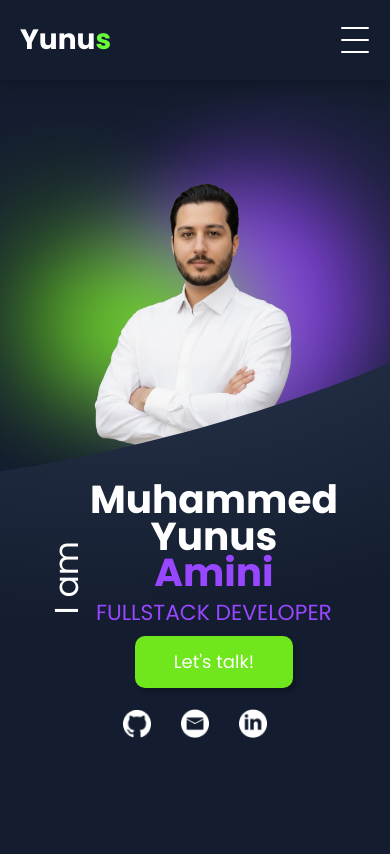
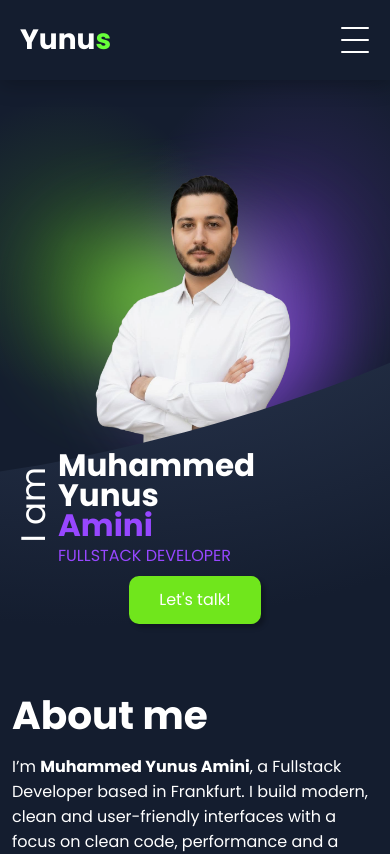
Before and after one commit to mya63/portfolio-2.0, an Angular app: page /#/ in a window 390 px wide. Shown: the top 854 px of the page. Built offline with nearby package versions, Linux system fonts and the light colour scheme.

Commit message:
fix(hero): shorten mobile transition to about section

```diff
--- a/src/app/pages/home/about-me/about-me.scss
+++ b/src/app/pages/home/about-me/about-me.scss
@@ -130,3 +130,15 @@
     font-size: clamp(36px, 10vw, 60px);
   }
 }
+
+@media (max-width: 699.98px) {
+  .about {
+    padding: 32px 0 64px;
+  }
+}
+
+@media (max-width: 420px) {
+  .about {
+    padding-top: 24px;
+  }
+}
--- a/src/app/pages/home/hero/hero.scss
+++ b/src/app/pages/home/hero/hero.scss
@@ -1129,6 +1129,154 @@
   }
 }
 
+@media (max-width: 699.98px) and (min-height: 641px) {
+  .hero {
+    --wave-top: clamp(138px, 18svh, 172px);
+    --wave-width: max(190vw, 820px);
+
+    min-height: clamp(650px, 74svh, 700px);
+  }
+
+  .hero-grid {
+    width: 100%;
+    max-width: none;
+    min-height: clamp(650px, 74svh, 700px);
+    display: block;
+    padding: 0;
+    text-align: left;
+  }
+
+  .hero-photo-wrap {
+    position: absolute;
+    left: 50%;
+    top: clamp(52px, 9svh, 88px);
+    width: clamp(250px, 68vw, 390px);
+    transform: translateX(-50%);
+  }
+
+  .hero-photo {
+    max-height: clamp(255px, 40svh, 360px);
+  }
+
+  .hero-text {
+    position: absolute;
+    left: 50%;
+    top: clamp(402px, 53svh, 488px);
+    width: min(calc(100% - 32px), 430px);
+    display: grid;
+    grid-template-columns: auto minmax(0, 1fr);
+    column-gap: 8px;
+    align-items: center;
+    justify-content: center;
+    transform: translateX(-50%);
+    text-align: left;
+  }
+
+  .iam {
+    top: 2px;
+    transform: rotate(180deg) translateY(3px);
+    font-size: clamp(34px, 8.6vw, 54px);
+    line-height: 1;
+  }
+
+  .hero-copy {
+    width: 100%;
+    max-width: 100%;
+    min-width: 0;
+  }
+
+  .name {
+    font-size: clamp(31px, 7vw, 46px);
+    line-height: 0.96;
+  }
+
+  .name > span {
+    white-space: nowrap;
+  }
+
+  .role {
+    margin: 6px 0 0;
+    white-space: nowrap;
+    font-size: clamp(16px, 4vw, 24px);
+    line-height: 1.08;
+  }
+
+  .hero-cta {
+    position: absolute;
+    left: 50%;
+    top: calc(100% + 16px);
+    transform: translateX(-50%);
+  }
+
+  .hero-text .btn {
+    min-width: 132px;
+    height: 48px;
+    padding: 0 24px;
+    font-size: 16px;
+  }
+
+  .hero-contact {
+    display: none;
+  }
+
+  .hero-socials {
+    gap: 22px;
+  }
+
+  .ico,
+  .ico img {
+    width: 30px;
+    height: 30px;
+  }
+
+  .hero-mail,
+  .scrolldown {
+    display: none;
+  }
+}
+
+@media (max-width: 380px) and (min-height: 641px) {
+  .hero-text {
+    top: clamp(320px, 44svh, 390px);
+  }
+
+  .name {
+    font-size: clamp(29px, 9vw, 34px);
+  }
+
+  .role {
+    font-size: clamp(16px, 4.7vw, 19px);
+  }
+}
+
+@media (max-width: 420px) and (min-height: 641px) {
+  .hero,
+  .hero-grid {
+    min-height: clamp(540px, 70svh, 610px);
+  }
+
+  .hero-text {
+    top: clamp(320px, 44svh, 390px);
+  }
+
+  .hero-copy,
+  .name {
+    width: min-content !important;
+  }
+
+  .name > span {
+    display: block;
+    max-width: 10.6ch !important;
+    width: 10.6ch !important;
+    overflow-wrap: normal !important;
+    white-space: normal !important;
+  }
+
+  .hero-cta {
+    top: calc(100% + 12px);
+  }
+}
+
 @media (max-height: 520px) and (orientation: landscape) {
   .hero {
     --wave-top: clamp(58px, 17svh, 96px);
```
